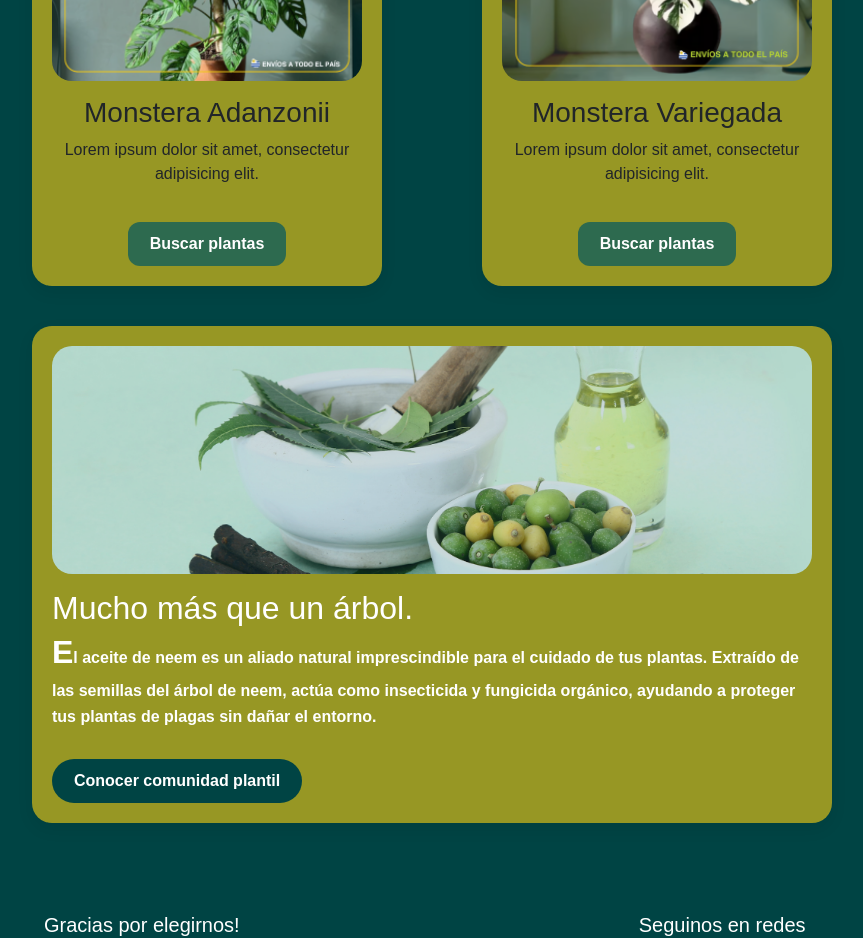
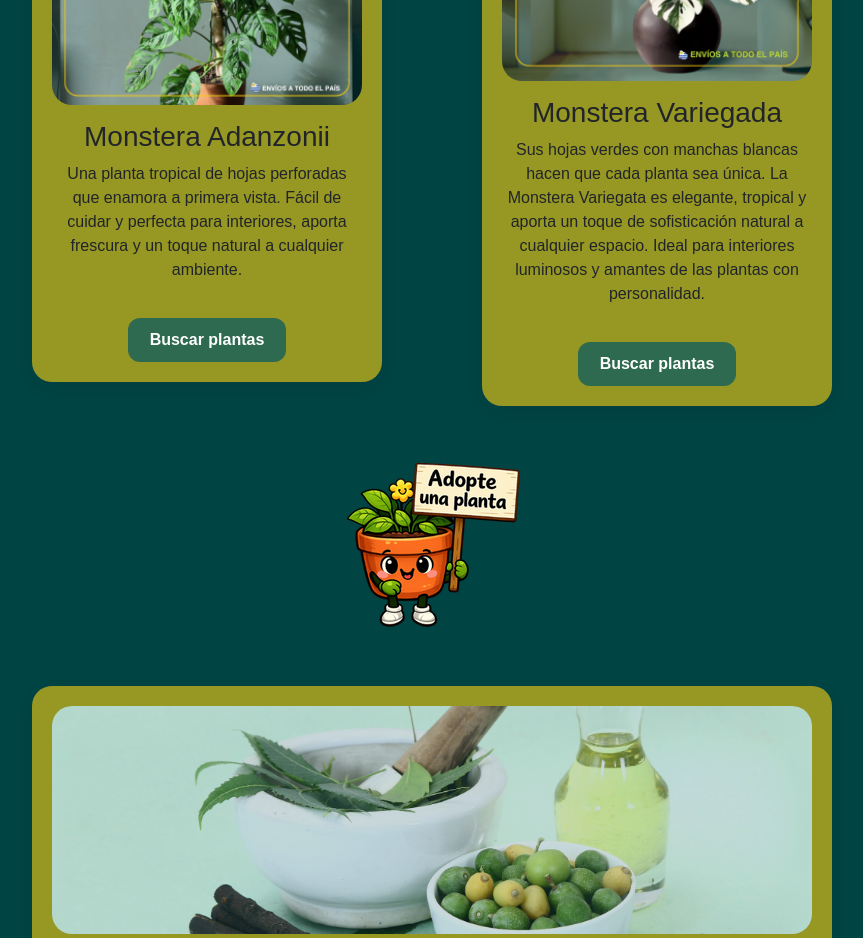
Before and after one commit to gastonjaureguib-stack/Esa_nolatengo, a plain HTML site: page index.html in a window 1280 px wide. Shown: the part 900-1838 px from the top of the page, without its empty margins (208-1071 px from the left). Drawn offline with nearby package versions, Linux system fonts and the light colour scheme.

Commit message:
agregue imagen para animacion, guardo aca para tocar tranqui hasta que la dichosa planta se mueva

```diff
--- a/index.html
+++ b/index.html
@@ -97,7 +97,7 @@
                 <div class="caja-plantas">
                     <div class="catalogo-texto">
                         <h3>Monstera Adanzonii</h3>
-                        <p>Lorem ipsum dolor sit amet, consectetur adipisicing elit.</p>
+                        <p>Una planta tropical de hojas perforadas que enamora a primera vista. Fácil de cuidar y perfecta para interiores, aporta frescura y un toque natural a cualquier ambiente.</p>
                     </div>
 
                     <a href="./pages/catalogo.html" class="btn-catalogo">
@@ -118,7 +118,7 @@
                 <div class="caja-plantas">
                     <div class="catalogo-texto">
                         <h3>Monstera Variegada</h3>
-                        <p>Lorem ipsum dolor sit amet, consectetur adipisicing elit.</p>
+                        <p>Sus hojas verdes con manchas blancas hacen que cada planta sea única. La Monstera Variegata es elegante, tropical y aporta un toque de sofisticación natural a cualquier espacio. Ideal para interiores luminosos y amantes de las plantas con personalidad.</p>
                     </div>
 
                     <a href="./pages/catalogo.html" class="btn-catalogo">
@@ -129,6 +129,27 @@
             </article>
 
         </section>
+
+   <!-- ===== Animación Ofertas ===== -->
+
+<section>
+  <a href="./pages/catalogo.html">
+    <img src="./media/img/index/adopteunaplanta.png"
+         alt="Imagen de adopte una planta"
+         class="adopte-img">
+  </a>
+</section>
+
+
+
+
+
+
+
+
+
+
+
 
 
         <!-- ===== COMUNIDAD ===== -->
--- a/sass/layout/_header.scss
+++ b/sass/layout/_header.scss
@@ -1,5 +1,9 @@
 @use "../utilities/variables";
 @use "../utilities/mixins";
+@use "../utilities/animations";
+
+
+
 
 header {
     text-align: center;
--- a/sass/layout/_main.scss
+++ b/sass/layout/_main.scss
@@ -1,5 +1,7 @@
 @use "../utilities/variables";
 @use "../utilities/mixins";
+@use "../utilities/animations";
+
 
 
 
@@ -66,6 +68,16 @@ main {
   font-weight: bold;
 }
 
+
+/* ===== Boton animacion ===== */
+.adopte-img {
+  border-radius: 10px
+}
+
+
+
+
+
 /* ===== COMUNIDAD ===== */
 .comunidad {
 
--- a/sass/style.scss
+++ b/sass/style.scss
@@ -16,3 +16,5 @@
 
 @use "utilities/variables";
 @use "utilities/mixins";
+
+@use "utilities/animations"
--- /dev/null
+++ b/sass/utilities/_animations.scss
@@ -0,0 +1,21 @@
+@use "utilities/variables";
+@use "utilities/mixins";
+
+/* Estilo para que la imagen sea un botón */
+.adopte-img {
+  cursor: pointer; /* Cambia el cursor al pasar por encima */
+  display: inline-block;
+  animation: aparecer 1s ease forwards; /* Aplica la animación */
+}
+
+/* Animación keyframe para aparecer */
+@keyframes aparecer {
+  0% {
+    opacity: 0;
+    transform: scale(0.8); /* Empieza más pequeña */
+  }
+  100% {
+    opacity: 1;
+    transform: scale(1); /* Termina tamaño normal */
+  }
+}
```
Also changed, not shown: sass/layout/_footer.scss (+10 -10 lines), media/img/index/adopteunaplanta.png (added), style.css (added).
